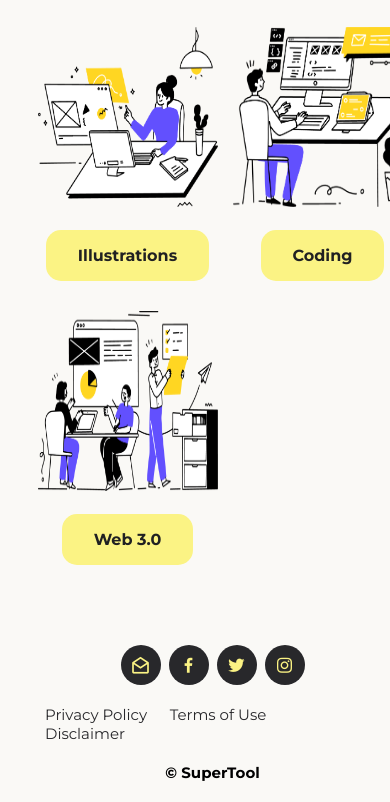
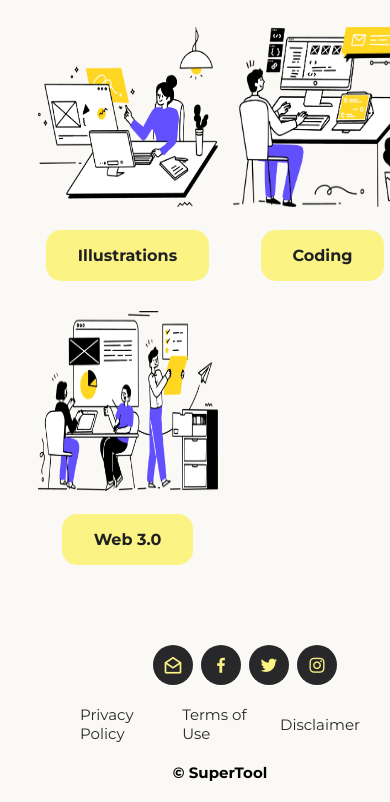
Before and after one commit to simplysabir/ai-2nd-one, a plain HTML site: page index.html in a window 390 px wide. Shown: the part 2895-3697 px from the top of the page. Drawn offline with nearby package versions, Linux system fonts and the light colour scheme.

Commit message:
another one

```diff
--- a/CSS/style.css
+++ b/CSS/style.css
@@ -481,15 +481,21 @@ header{
     .explore .para{
         margin: 0 0 0 7rem;
     }
-    .footer{
-        margin-left: 1.5rem;
-    }
+
     .social{
-        margin-left: 2rem;
+        margin-left: 10rem;
     }
     .footer p{
-        margin-left: 2rem;
+        padding-left: 5rem;
     }
+    .footer-links{
+        display: flex;
+        align-items: center;
+        column-gap: 0.3rem;
+        padding-left: 5rem;
+
+    }
+
 }
 @media (max-width:325px){
     .header{
```
